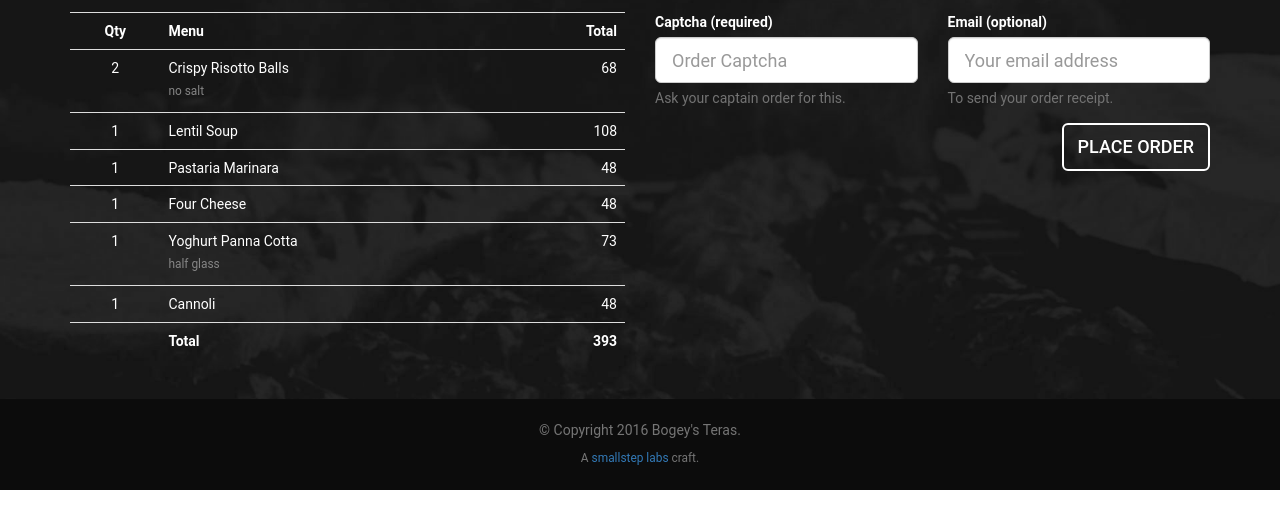
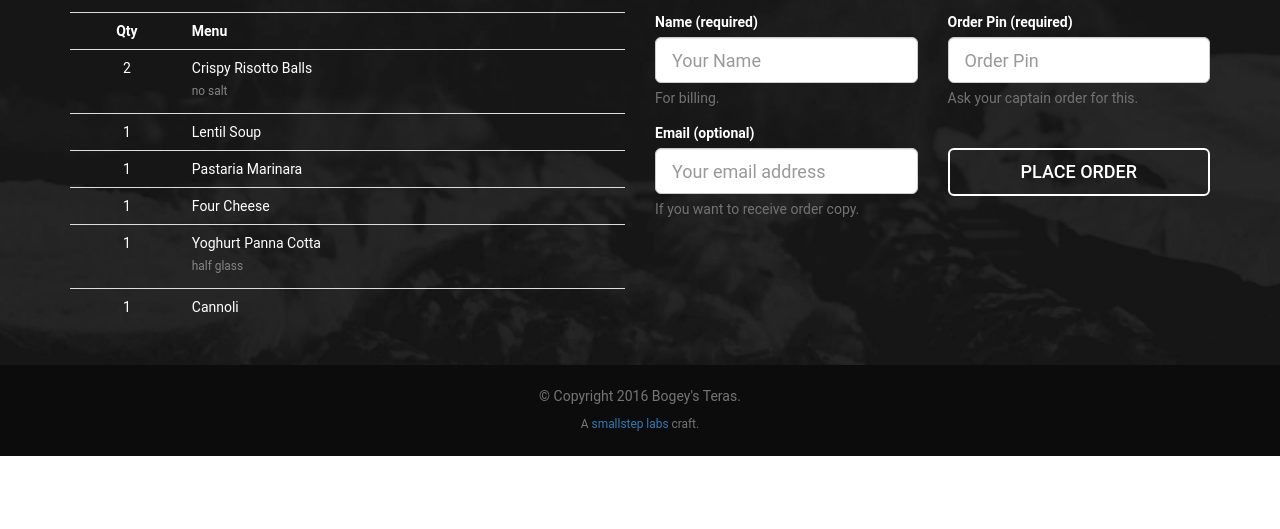
Before and after one commit to smallsteplabs/bogeys, a plain HTML site: page order.html in a window 1280 px wide. Shown: the part 93-622 px from the top of the page. Drawn offline with Linux system fonts and the light colour scheme; some packages are replaced by stand-ins of ours.

Commit message:
Tweak order form

```diff
--- a/order.html
+++ b/order.html
@@ -107,43 +107,31 @@
                                           <tr>
                                             <th class="text-center">Qty</th>
                                             <th>Menu</th>
-                                            <th class="text-right">Total</th>
-                                          <tr>
+                                          </tr>
                                           <tr>
                                             <td class="text-center">2</td>
                                             <td>Crispy Risotto Balls<br><small class="menu-descp">no salt</small></td>
-                                            <td class="text-right">68</td>
-                                          <tr>
+                                          </tr>
                                           <tr>
                                             <td class="text-center">1</td>
                                             <td>Lentil Soup</td>
-                                            <td class="text-right">108</td>
-                                          <tr>
+                                          </tr>
                                           <tr>
                                             <td class="text-center">1</td>
                                             <td>Pastaria Marinara</td>
-                                            <td class="text-right">48</td>
-                                          <tr>
+                                          </tr>
                                           <tr>
                                             <td class="text-center">1</td>
                                             <td>Four Cheese</td>
-                                            <td class="text-right">48</td>
-                                          <tr>
+                                          </tr>
                                           <tr>
                                             <td class="text-center">1</td>
                                             <td>Yoghurt Panna Cotta<br><small class="menu-descp">half glass</small></td>
-                                            <td class="text-right">73</td>
-                                          <tr>
+                                          </tr>
                                           <tr>
                                             <td class="text-center">1</td>
                                             <td>Cannoli</td>
-                                            <td class="text-right">48</td>
-                                          <tr>
-                                          <tr>
-                                            <td class="text-center">&nbsp;</td>
-                                            <td><strong>Total</strong></td>
-                                            <td class="text-right"><strong>393</strong></td>
-                                          <tr>
+                                          </tr>
                                         </table>
                                     </div>
 
@@ -152,8 +140,15 @@
   <div class="row">
     <div class="col-sm-6 col-xs-12">
       <div class="form-group">
-        <label for="exampleInputPassword1">Captcha (required)</label>
-        <input type="password" class="form-control input-lg" id="exampleInputPassword1" placeholder="Order Captcha" describedby="captchaHint">
+        <label for="exampleInputPassword1">Name (required)</label>
+        <input type="text" class="form-control input-lg" id="exampleInputPassword1" placeholder="Your Name" describedby="captchaHint">
+        <span id="nameHint" class="help-block">For billing.</span>
+      </div>
+    </div>
+    <div class="col-sm-6 col-xs-12">
+      <div class="form-group">
+        <label for="exampleInputPassword1">Order Pin (required)</label>
+        <input type="text" class="form-control input-lg" id="exampleInputPassword1" placeholder="Order Pin" describedby="captchaHint">
         <span id="captchaHint" class="help-block">Ask your captain order for this.</span>
       </div>
     </div>
@@ -161,13 +156,12 @@
       <div class="form-group">
         <label for="exampleInputEmail1">Email (optional)</label>
         <input type="email" class="form-control input-lg" id="exampleInputEmail1" placeholder="Your email address" describedby="emailHint">
-        <span id="emailHint" class="help-block">To send your order receipt.</span>
+        <span id="emailHint" class="help-block">If you want to receive order copy.</span>
       </div>
     </div>
-  </div>
-  <div class="row">
-    <div class="col-xs-12">
-      <button type="submit" class="btn btn-primary btn-lg pull-right">Place Order</button>
+    <div class="col-sm-6 col-xs-12">
+      <label for="exampleInputEmail1">&nbsp;</label>
+      <button type="submit" class="btn btn-primary btn-block btn-lg pull-right">Place Order</button>
     </div>
   </div>
 </form>
```
